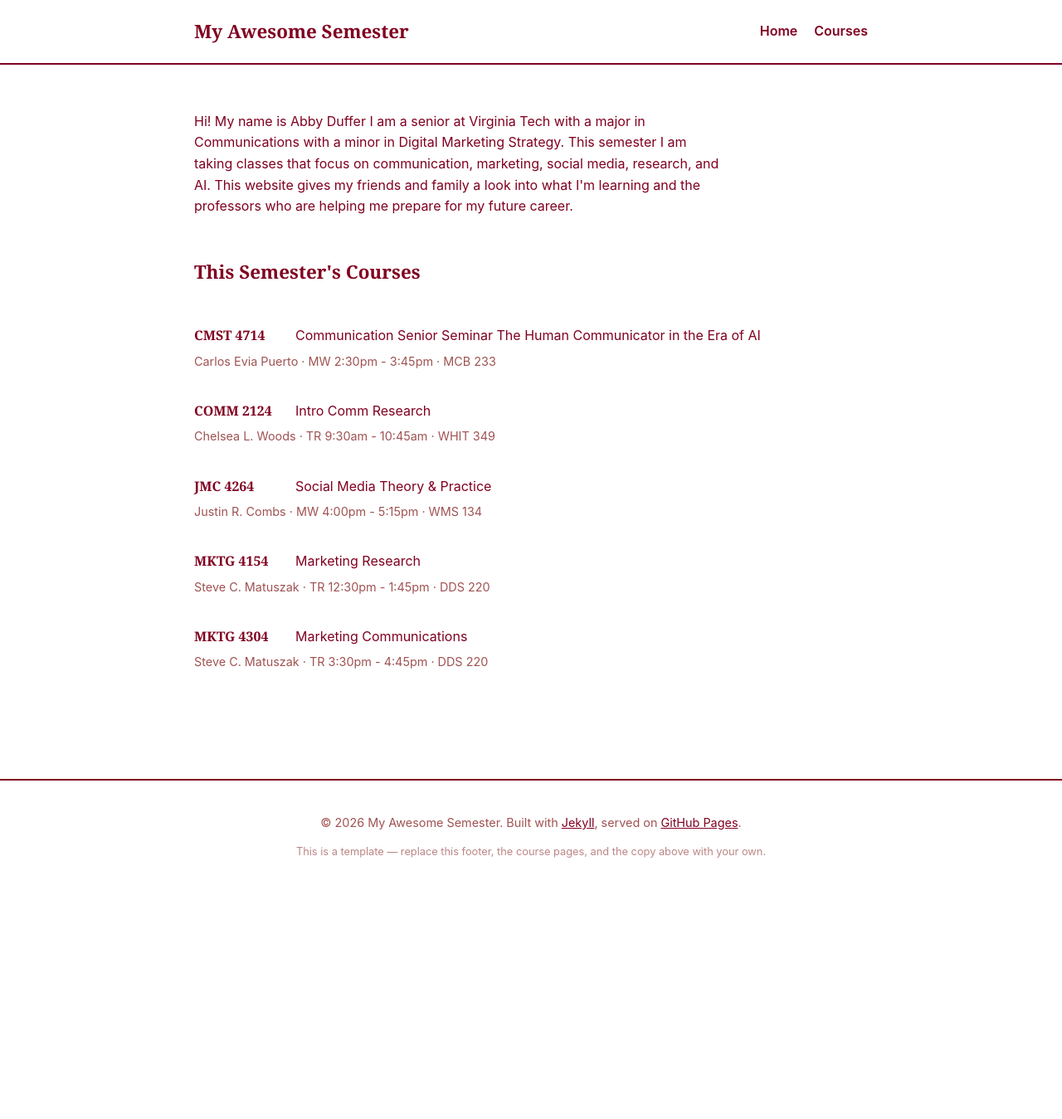
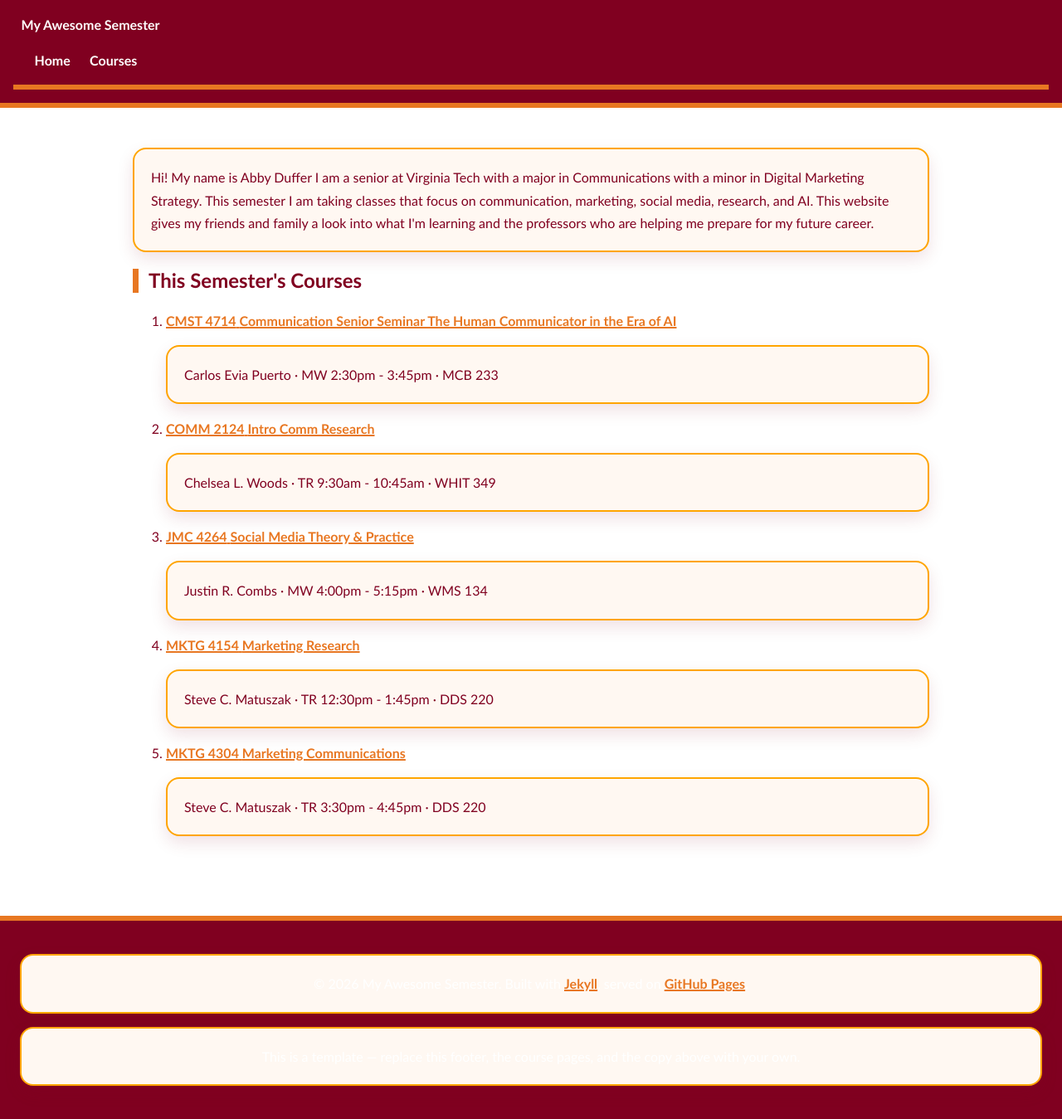
Before and after one commit to abbyduffer12/myawesomesemester, a Jekyll site: the page built from index.md, in a window 1280 px wide. Shown: the whole page at 83% size. Built offline with Jekyll 4.4.1, drawn with Linux system fonts in a browser that asks for light colours; before the commit the page ends 1075 px from its top, so only the background shows below that.

Commit message:
Refactor CSS variables and improve layout styles
Updated color variables, font settings, and layout styles. Enhanced button and card styles for better UI.

```diff
--- a/assets/css/main.scss
+++ b/assets/css/main.scss
@@ -8,216 +8,133 @@
 // ------------------------------------------------------------------
 
 :root {
-  --color-bg: #ffffff;
-  --color-surface: #ffffff;
+color-bg: #ffffff;
+  --color-surface: #fff8f2;
   --color-ink: #800020;
-  --color-ink-soft: #a05252;
-  --color-line: ##ffa500;
-  --color-accent: #cc6600;
+  --color-ink-soft: #6f4b52;
+  --color-line: #ffa500;
+  --color-accent: #e87722;
   --color-white: #ffffff;
-
-  --font-body: -apple-system, BlinkMacSystemFont, "Segoe UI", Helvetica, Arial, sans-serif;
-  --font-display: Georgia, "Times New Roman", serif;
-
-  --radius: 0px;
-  --shadow: none;
+  --shadow: 0 8px 20px rgba(128, 0, 32, 0.12);
+  --radius: 16px;
 }
 
-* { box-sizing: border-box; }
-
-html, body {
-  margin: 0;
-  padding: 0;
+* {
+  box-sizing: border-box;
 }
 
 body {
-  font-family: var(--font-body);
+  margin: 0;
+  background: var(--color-bg);
   color: var(--color-ink);
-  background-color: var(--color-bg);
-  line-height: 1.6;
+  font-family: "Trebuchet MS", Arial, sans-serif;
+  line-height: 1.7;
+}
+
+main, .wrapper, .content {
+  max-width: 1000px;
+  margin: 0 auto;
+  padding: 2rem 1.25rem;
+}
+
+h1, h2, h3 {
+  color: var(--color-ink);
+  line-height: 1.2;
+}
+
+h1 {
+  font-size: clamp(2.2rem, 6vw, 4rem);
+  text-align: center;
+  margin-bottom: 1.5rem;
+}
+
+h2 {
+  border-left: 7px solid var(--color-accent);
+  padding-left: 0.75rem;
 }
 
 a {
-  color: var(--color-ink);
-  text-decoration: underline;
-}
-a:hover { color: var(--color-accent); }
-
-.wrap {
-  max-width: 860px;
-  margin: 0 auto;
-  padding: 0 24px;
+  color: var(--color-accent);
+  font-weight: bold;
+  text-decoration-thickness: 2px;
 }
 
-// ---------------------------------------------------------------- header
-.site-header {
-  border-bottom: 2px solid var(--color-ink);
-
-  .wrap {
-    display: flex;
-    align-items: center;
-    justify-content: space-between;
-    flex-wrap: wrap;
-    gap: 12px;
-    padding-top: 20px;
-    padding-bottom: 20px;
-  }
-}
-
-.site-brand {
-  font-family: var(--font-display);
-  font-size: 1.4rem;
-  font-weight: 700;
-  color: var(--color-ink);
-  text-decoration: none;
-
-  &:hover { text-decoration: underline; }
-}
-
-.site-nav {
-  display: flex;
-  gap: 20px;
-
-  a {
-    font-weight: 600;
-    text-decoration: none;
-  }
-  a:hover { text-decoration: underline; }
-}
-
-// ------------------------------------------------------------------ page
-.page {
-  padding-top: 40px;
-  padding-bottom: 64px;
-}
-
-.home-intro {
-  max-width: 640px;
-  margin-bottom: 8px;
-}
-
-// -------------------------------------------------------- course directory
-.course-directory__heading {
-  font-family: var(--font-display);
-  font-size: 1.4rem;
-  border-bottom: 1px solid var(--color-line);
-  padding-bottom: 10px;
-  margin-top: 48px;
-}
-
-.course-list {
-  list-style: none;
-  margin: 0;
-  padding: 0;
-}
-
-.course-list__item {
-  padding: 18px 0;
-  border-bottom: 1px solid var(--color-line);
-
-  &:first-child { border-top: 1px solid var(--color-line); }
-}
-
-.course-list__link {
-  display: flex;
-  flex-wrap: wrap;
-  align-items: baseline;
-  gap: 10px;
-  text-decoration: none;
+a:hover {
   color: var(--color-ink);
 }
 
-.course-list__code {
-  font-family: var(--font-display);
-  font-weight: 700;
-  min-width: 7em;
+p, .course, article, .card {
+  background: var(--color-surface);
+  border: 2px solid var(--color-line);
+  border-radius: var(--radius);
+  padding: 1.25rem;
+  box-shadow: var(--shadow);
 }
 
-.course-list__title {
-  color: var(--color-ink);
+.course, article, .card {
+  margin: 1.25rem 0;
+  transition: transform 0.2s ease, box-shadow 0.2s ease;
 }
 
-.course-list__link:hover .course-list__title {
-  text-decoration: underline;
+.course:hover, article:hover, .card:hover {
+  transform: translateY(-5px) rotate(0.3deg);
+  box-shadow: 0 14px 28px rgba(128, 0, 32, 0.18);
 }
 
-.course-list__meta {
-  margin: 6px 0 0;
-  color: var(--color-ink-soft);
-  font-size: 0.9rem;
+button, .button, input[type="submit"] {
+  display: inline-block;
+  border: 0;
+  border-radius: 999px;
+  background: var(--color-accent);
+  color: white;
+  padding: 0.7rem 1.2rem;
+  font-weight: bold;
+  cursor: pointer;
+  text-decoration: none;
+  transition: transform 0.2s ease, background 0.2s ease;
 }
 
-// -------------------------------------------------------------- course page
-.back-link {
-  display: inline-block;
-  margin-bottom: 24px;
-  font-weight: 600;
+button:hover, .button:hover, input[type="submit"]:hover {
+  background: var(--color-ink);
+  color: white;
+  transform: scale(1.05);
 }
 
-.course__header {
-  border-bottom: 1px solid var(--color-line);
-  padding-bottom: 20px;
-  margin-bottom: 24px;
+header, nav {
+  background: var(--color-ink);
+  color: white;
+  padding: 1rem;
+  border-bottom: 6px solid var(--color-accent);
 }
 
-.course__code {
-  text-transform: uppercase;
-  letter-spacing: 0.08em;
-  font-size: 0.85rem;
-  color: var(--color-ink-soft);
-  margin: 0 0 4px;
+header a, nav a {
+  color: white;
+  margin: 0 0.6rem;
+  text-decoration: none;
 }
 
-.course__title {
-  font-family: var(--font-display);
-  font-size: 2rem;
-  margin: 0 0 8px;
+footer {
+  margin-top: 3rem;
+  padding: 1.5rem;
+  text-align: center;
+  background: var(--color-ink);
+  color: white;
+  border-top: 6px solid var(--color-accent);
 }
 
-.course__meta {
-  margin: 0 0 4px;
-  color: var(--color-ink-soft);
-}
-
-.course__instructor {
-  margin: 0;
-  font-weight: 600;
-}
-
-.course__body {
-  font-size: 1.05rem;
-
-  p:first-child { margin-top: 0; }
-
-  h2 {
-    font-family: var(--font-display);
-    margin-top: 2em;
-    border-bottom: 1px solid var(--color-line);
-    padding-bottom: 6px;
-  }
-
-  h3 { margin-top: 1.6em; }
-
-  ul, ol { padding-left: 1.4em; }
-}
-
-// ------------------------------------------------------------------ footer
-.site-footer {
-  border-top: 2px solid var(--color-ink);
-  margin-top: 48px;
-  padding: 24px 0;
-  text-align: center;
-  font-size: 0.9rem;
-  color: var(--color-ink-soft);
-
-  a { color: var(--color-ink); }
-}
-
-.site-footer__hint {
-  opacity: 0.7;
-  font-size: 0.8rem;
+img {
+  max-width: 100%;
+  border-radius: var(--radius);
+  border: 4px solid var(--color-accent);
 }
 
 @media (max-width: 600px) {
-  .course__title { font-size: 1.6rem; }
+  main, .wrapper, .content {
+    padding: 1rem;
+  }
+
+  nav a {
+    display: block;
+    margin: 0.4rem 0;
+  }
 }
```
